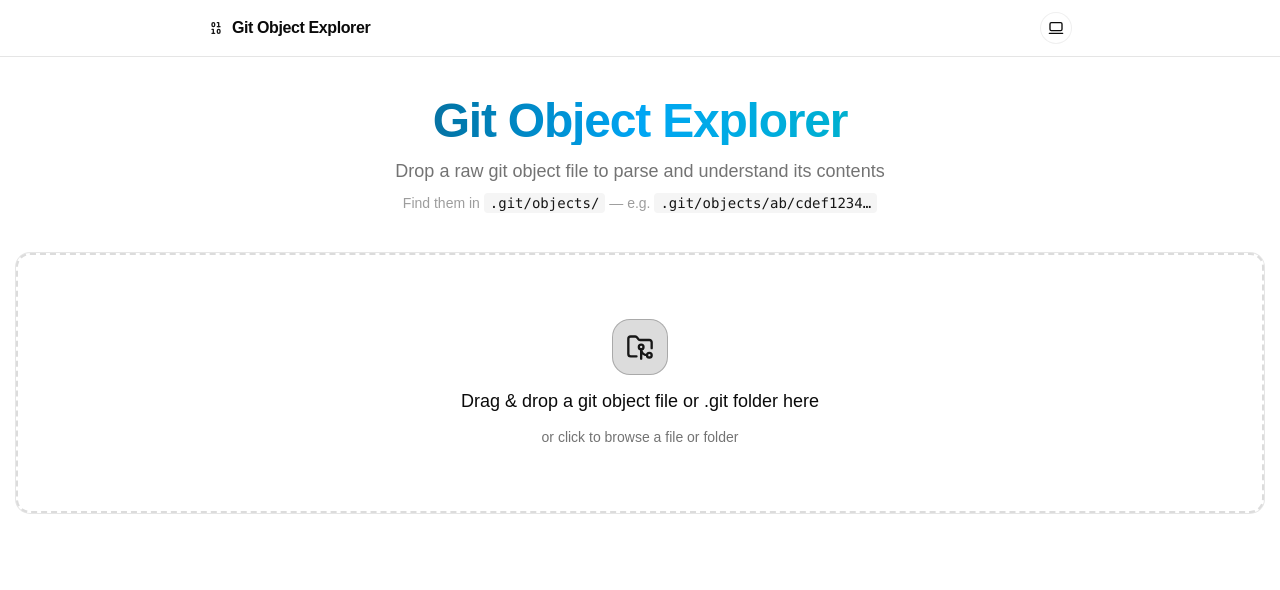
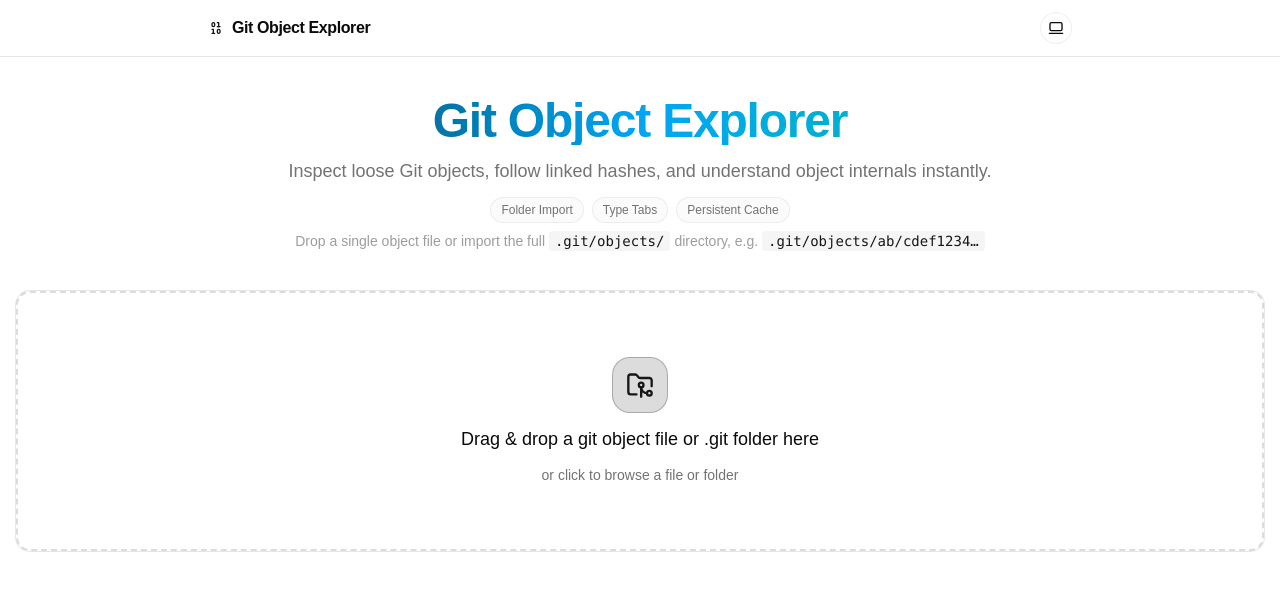
Before and after one commit to midrissi/git-explorer, a React (Vite) app: page / in a window 1280 px wide. Shown: the top 590 px of the page. Built offline with nearby package versions, Linux system fonts and the light colour scheme.

Commit message:
feat: Update Hero component text and enhance object import instructions

```diff
--- a/src/features/git-object-explorer/components/Hero.tsx
+++ b/src/features/git-object-explorer/components/Hero.tsx
@@ -5,14 +5,25 @@ export function Hero() {
         Git Object Explorer
       </h1>
       <p className="text-lg text-muted-foreground">
-        Drop a raw git object file to parse and understand its contents
+        Inspect loose Git objects, follow linked hashes, and understand object internals instantly.
       </p>
+      <div className="mt-3 flex flex-wrap items-center justify-center gap-2 text-xs">
+        <span className="rounded-full border border-border/70 bg-muted/40 px-2.5 py-1 text-muted-foreground">
+          Folder Import
+        </span>
+        <span className="rounded-full border border-border/70 bg-muted/40 px-2.5 py-1 text-muted-foreground">
+          Type Tabs
+        </span>
+        <span className="rounded-full border border-border/70 bg-muted/40 px-2.5 py-1 text-muted-foreground">
+          Persistent Cache
+        </span>
+      </div>
       <p className="mt-2 text-muted-foreground/70 text-sm">
-        Find them in{' '}
+        Drop a single object file or import the full{' '}
         <code className="rounded bg-muted px-1.5 py-0.5 font-mono text-primary text-sm">
           .git/objects/
         </code>{' '}
-        — e.g.{' '}
+        directory, e.g.{' '}
         <code className="rounded bg-muted px-1.5 py-0.5 font-mono text-primary text-sm">
           .git/objects/ab/cdef1234…
         </code>
```
